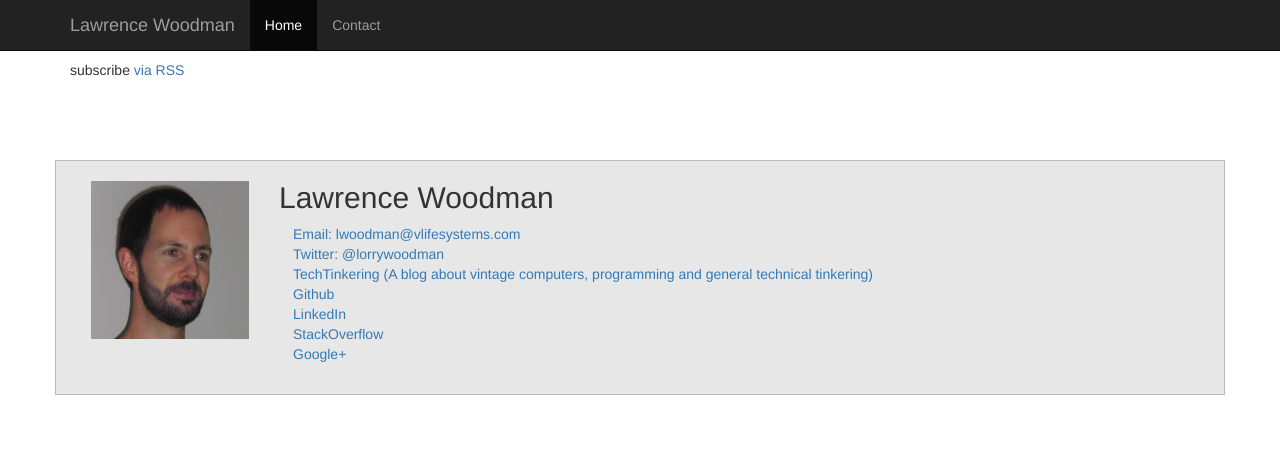
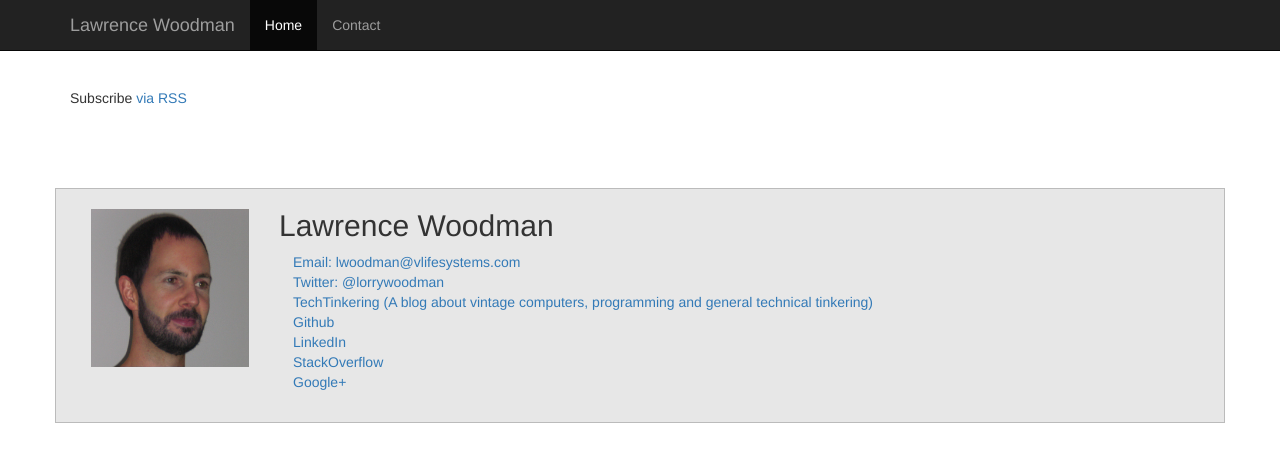
Before and after one commit to lawrencewoodman/lawrencewoodman.github.io, a Jekyll site: the page built from index.html, in a window 1280 px wide and 900 px high. Shown: the top 462 px of the window. Built offline with Jekyll 4.4.1, drawn with Linux system fonts in a browser that asks for light colours.

Commit message:
Put rss subscribe link further down

```diff
--- a/css/main.css
+++ b/css/main.css
@@ -19,6 +19,10 @@
 div.post-content {
   line-height: 1.5;
   margin-top: 1em;
+}
+
+p#rss-subscribe {
+  margin-top: 2em;
 }
 
 footer {
--- a/index.html
+++ b/index.html
@@ -12,4 +12,4 @@
 </ul>
 
 
-  <p class="rss-subscribe">subscribe <a href="{{ "/feed.xml" | prepend: site.baseurl }}">via RSS</a></p>
+  <p id="rss-subscribe">Subscribe <a href="{{ "/feed.xml" | prepend: site.baseurl }}">via RSS</a></p>
```
